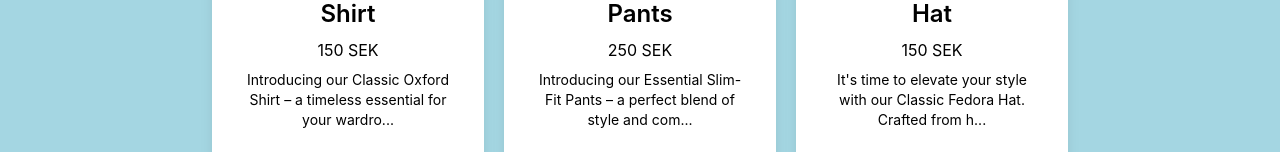
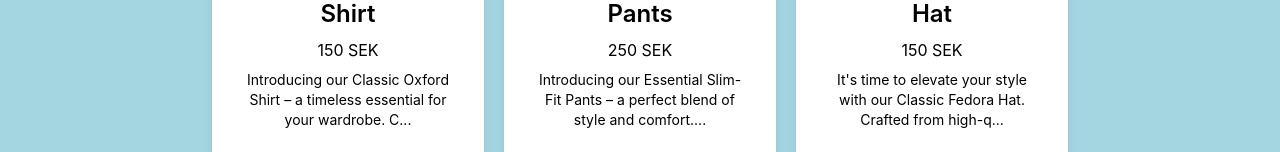
Before and after one commit to hassanidris/react-shopping-cart, a React (Create React App) app: page / in a window 1280 px wide. Shown: the part 750-902 px from the top of the page. Built offline with nearby package versions, Linux system fonts and the light colour scheme.

Commit message:
adjusting text

```diff
--- a/src/components/Product.jsx
+++ b/src/components/Product.jsx
@@ -16,7 +16,7 @@ function Product(props) {
         <h2 className="text-2xl font-semibold mt-4">{name}</h2>
         <p className=" p-2">{price} SEK</p>
         {/* <p className=" text-sm">Lorem ipsum dolor sit amet consectetur adipisicing elit. Quidem quos veniam veritatis, odio inventore, ullam labore voluptas tempore officia sequi aperiam..... <span className=" font-semibold">more</span> </p> */}
-        <p className=" text-sm">{description.substring(0, 75)+'...'} </p>
+        <p className=" text-sm">{description.substring(0, 80)+'...'} </p>
         <div className="flex text-sm gap-2 mt-6">
         <button className=" btn flex justify-center gap-1"
           onClick={(e) => {
```
